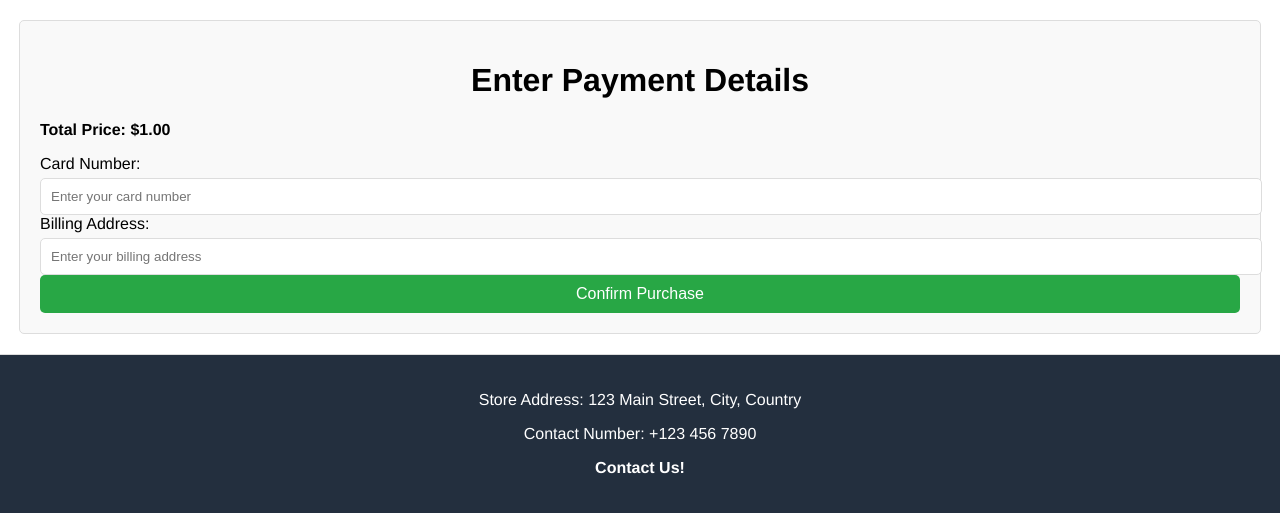
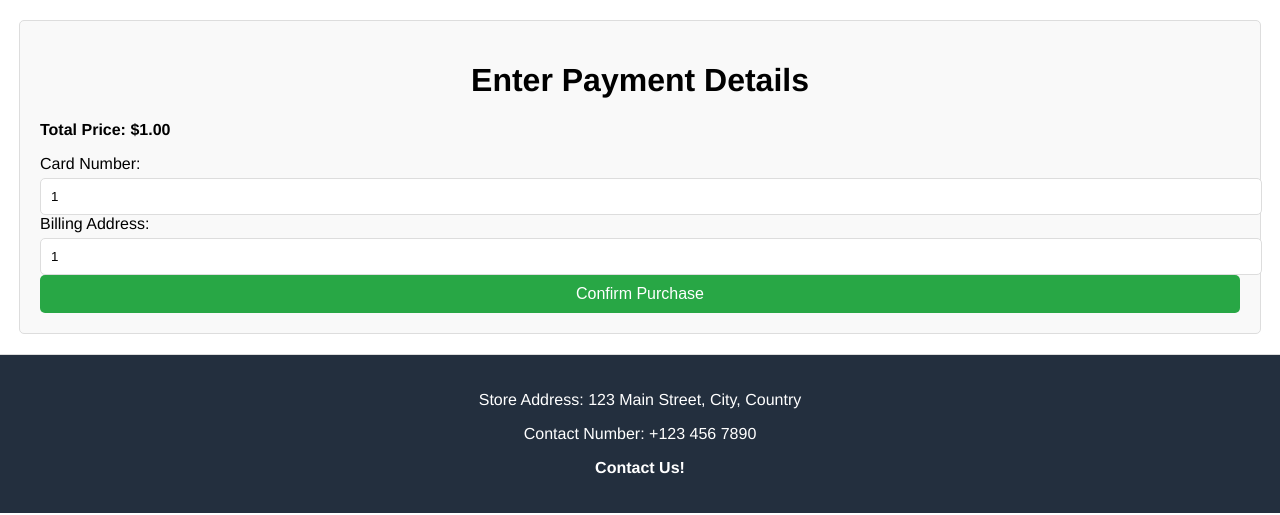
Before and after one commit to ibrahimmdfarid/IE4727-Project, a PHP site: page /checkoutpage.php in a window 1280 px wide. Shown: the part 121-636 px from the top of the page. Run offline with PHP 8.4, Linux system fonts and the light colour scheme; a user stored in the database is signed in; data comes from the database, SQL or seed files in the repository; tables that the repository leaves empty hold one stand-in row (values such as "Sample post").

Commit message:
update checkout with profile page card number and address if available

```diff
--- a/checkoutpage.php
+++ b/checkoutpage.php
@@ -143,11 +143,17 @@ $result = $stmt->get_result();
     <form method="POST" action="purchase.php">
         <div class="form-group">
             <label for="card_number">Card Number:</label>
-            <input type="text" name="card_number" id="card_number" placeholder="Enter your card number" required>
+            <input type="text" name="card_number" id="card_number"
+                placeholder="Enter your card number"
+                value="<?php echo isset($_SESSION['user_card_details']) ? htmlspecialchars($_SESSION['user_card_details']) : ''; ?>"
+                required>
         </div>
         <div class="form-group">
             <label for="billing_address">Billing Address:</label>
-            <input type="text" name="billing_address" id="billing_address" placeholder="Enter your billing address" required>
+            <input type="text" name="billing_address" id="billing_address"
+                placeholder="Enter your billing address"
+                value="<?php echo isset($_SESSION['user_address']) ? htmlspecialchars($_SESSION['user_address']) : ''; ?>"
+                required>
         </div>
         <button type="submit" class="checkout-btn">Confirm Purchase</button>
     </form>
```
